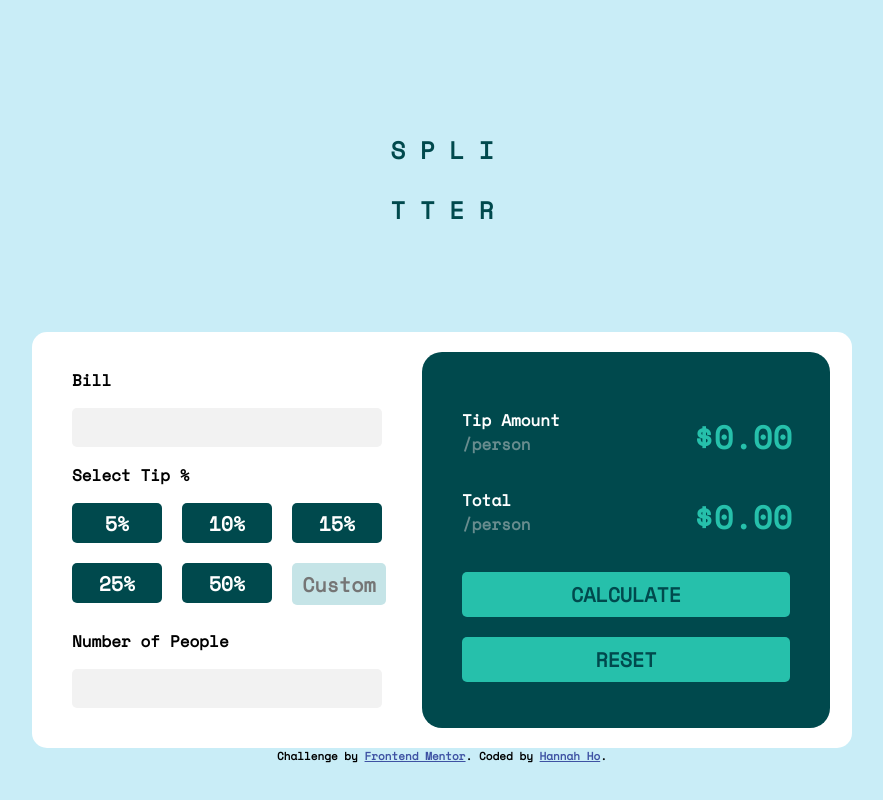
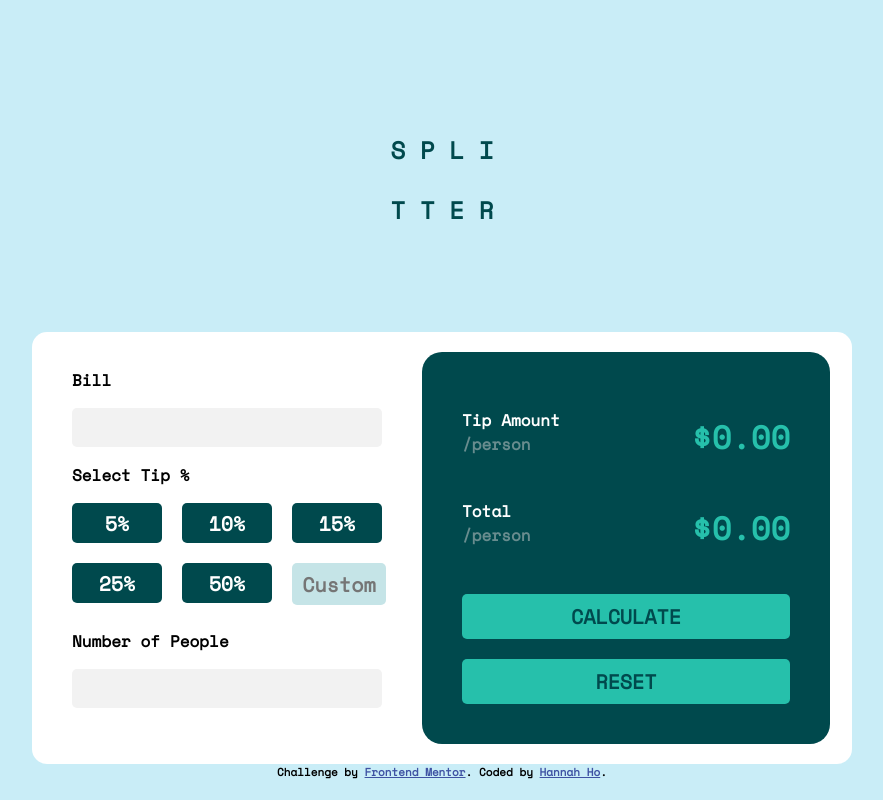
Before and after one commit to hannahhtn/tipcal.io, a plain HTML site: page index.html in a window 1280 px wide. Shown: the whole page, without its empty margins (198-1081 px from the left). Drawn offline with nearby package versions, Linux system fonts and the light colour scheme.

Commit message:
fixed some issues

```diff
--- a/index.html
+++ b/index.html
@@ -47,14 +47,16 @@
         </div>
 
         <div class="right">
-            <div id="tip-total">
+            <div class="tip-total">
                 <div id="amount">
                     <p>Tip Amount<br><span class="per-person">/person</span></p>
                 </div>
                 <div class="amount-num">
                     <h1 id="tip-amount">$0.00</h1>
                 </div>
+            </div>
 
+            <div class="tip-total">
                 <div id="amount">
                     <p>Total<br><span class="per-person">/person</span></p>
                 </div>
--- a/style.css
+++ b/style.css
@@ -93,12 +93,11 @@ body
     padding: 40px;
 }
 
-div #tip-total
+div .tip-total
 {
-    display: grid;
-    grid-template-rows: 80px 80px;
-    grid-template-columns: 150px 150px;
-    grid-column-gap: 30px;
+    display: flex;
+    justify-content: space-between;
+    overflow: hidden;
 }
 
 div #amount
```
